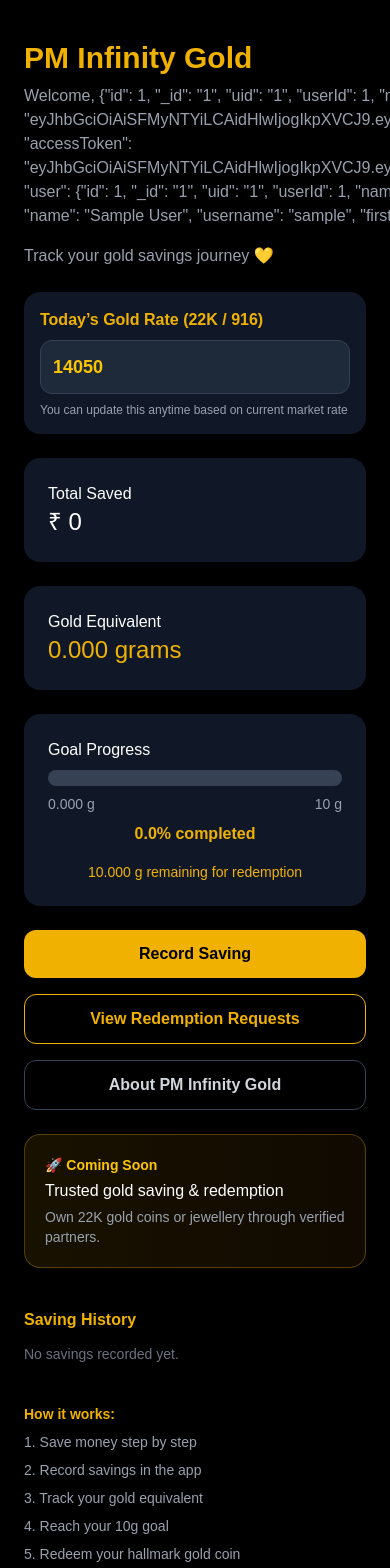
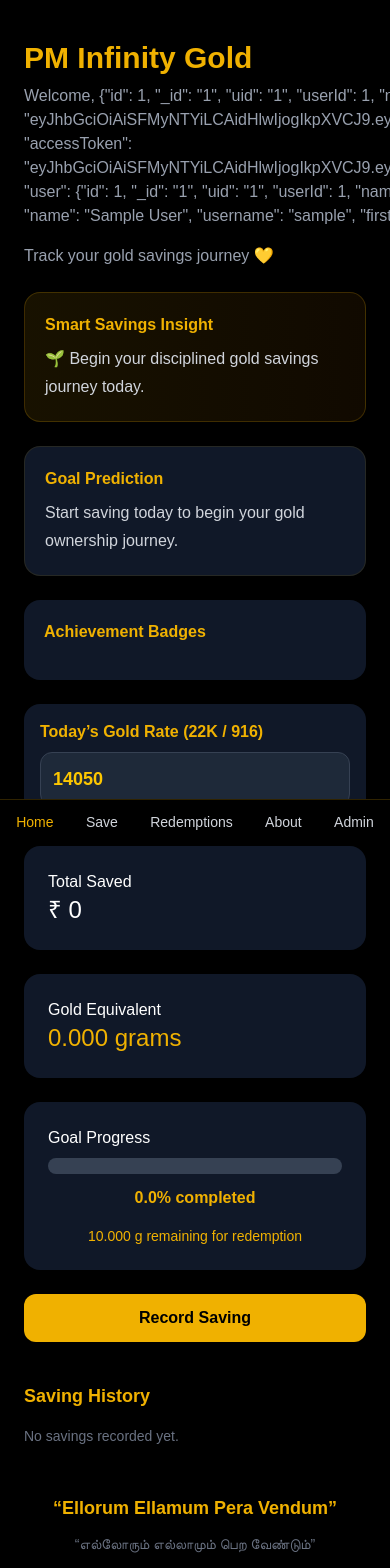
Before and after one commit to pm-infinity-gold/pm-infinity-gold, a Next.js app: page / in a window 390 px wide. Shown: the top 1568 px of the page. Built offline with nearby package versions, Linux system fonts and the light colour scheme; sample sign-in values are in the browser's storage.

Commit message:
smart engagement and mobile navigation completed

```diff
--- a/app/page.tsx
+++ b/app/page.tsx
@@ -19,6 +19,20 @@ import {
 } from "@/redemption/redemptionService";
 
 import { appConfig } from "@/admin/appConfig";
+
+import {
+  getSavingsInsight,
+} from "@/services/insightService";
+
+import {
+  getAchievementBadges,
+} from "@/services/badgeService";
+
+import {
+  getGoalPrediction,
+} from "@/services/predictionService";
+
+import BottomNav from "@/components/BottomNav";
 
 export default function Home() {
 
@@ -52,6 +66,21 @@ export default function Home() {
 
   const remainingGold =
     gramsRemaining(currentGold);
+
+  const savingsInsight =
+    getSavingsInsight(
+      progress,
+      remainingGold
+    );
+
+  const badges =
+    getAchievementBadges(
+      total,
+      progress
+    );
+
+  const prediction =
+    getGoalPrediction(total);
 
   const handleRedemptionRequest = () => {
 
@@ -125,7 +154,11 @@ export default function Home() {
 
       setTotal(storedTotal);
 
-      setHistory(storedHistory);
+      setHistory(
+        Array.isArray(storedHistory)
+          ? storedHistory
+          : []
+      );
 
       setGoldRate(storedRate);
     };
@@ -167,7 +200,7 @@ export default function Home() {
 
   return (
 
-    <div className="min-h-screen bg-black text-white px-6 py-10">
+    <div className="min-h-screen bg-black text-white px-6 py-10 pb-28">
 
       {/* HEADER */}
 
@@ -198,7 +231,9 @@ export default function Home() {
           }}
           className="text-sm text-red-400"
         >
+
           Logout
+
         </button>
 
       </div>
@@ -208,6 +243,71 @@ export default function Home() {
         Track your gold savings journey 💛
 
       </p>
+
+      {/* SMART INSIGHT */}
+
+      <div className="bg-gradient-to-r from-yellow-500/10 to-yellow-700/10 border border-yellow-500/20 p-5 rounded-2xl mb-6">
+
+        <p className="text-yellow-500 font-semibold mb-2">
+
+          Smart Savings Insight
+
+        </p>
+
+        <p className="text-gray-300 leading-7">
+
+          {savingsInsight}
+
+        </p>
+
+      </div>
+
+      {/* PREDICTION */}
+
+      <div className="bg-gray-900 p-5 rounded-2xl mb-6 border border-yellow-500/10">
+
+        <p className="text-yellow-500 font-semibold mb-2">
+
+          Goal Prediction
+
+        </p>
+
+        <p className="text-gray-300 leading-7">
+
+          {prediction}
+
+        </p>
+
+      </div>
+
+      {/* BADGES */}
+
+      <div className="bg-gray-900 p-5 rounded-2xl mb-6">
+
+        <p className="text-yellow-500 font-semibold mb-4">
+
+          Achievement Badges
+
+        </p>
+
+        <div className="flex flex-wrap gap-3">
+
+          {badges.map((badge, index) => (
+
+            <div
+              key={index}
+              className="bg-yellow-500/10 border border-yellow-500/20 text-yellow-400 px-4 py-2 rounded-xl text-sm"
+            >
+
+              {badge}
+
+            </div>
+
+          ))}
+
+        </div>
+
+      </div>
 
       {/* GOLD RATE */}
 
@@ -239,12 +339,6 @@ export default function Home() {
           className="w-full p-3 rounded-xl bg-gray-800 text-yellow-400 font-semibold text-lg border border-gray-700"
           placeholder="Enter today's gold rate"
         />
-
-        <p className="text-xs text-gray-400 mt-2">
-
-          You can update this anytime based on current market rate
-
-        </p>
 
       </div>
 
@@ -297,23 +391,7 @@ export default function Home() {
 
         </div>
 
-        <div className="flex justify-between mt-2 text-sm text-gray-400">
-
-          <span>
-
-            {currentGold.toFixed(3)} g
-
-          </span>
-
-          <span>
-
-            {targetGold} g
-
-          </span>
-
-        </div>
-
-        <p className="mt-2 text-center text-yellow-500 font-semibold">
+        <p className="mt-3 text-center text-yellow-500 font-semibold">
 
           {progress.toFixed(1)}% completed
 
@@ -358,11 +436,9 @@ export default function Home() {
 
       </div>
 
-      {/* ACTION BUTTONS */}
+      {/* ACTION BUTTON */}
 
-      <div className="grid grid-cols-1 gap-4">
-
-        {/* RECORD SAVING */}
+      <div className="grid grid-cols-1 gap-4 mb-10">
 
         <a
           href="/add-saving"
@@ -373,59 +449,13 @@ export default function Home() {
 
         </a>
 
-        {/* REDEMPTIONS */}
-
-        <a
-          href="/redemptions"
-          className="block w-full text-center border border-yellow-500 text-yellow-500 py-3 rounded-xl font-semibold"
-        >
-
-          View Redemption Requests
-
-        </a>
-
-        {/* ABOUT */}
-
-        <a
-          href="/about"
-          className="block w-full text-center border border-gray-700 text-gray-300 py-3 rounded-xl font-semibold"
-        >
-
-          About PM Infinity Gold
-
-        </a>
-
-      </div>
-
-      {/* COMING SOON */}
-
-      <div className="mt-6 bg-gradient-to-r from-yellow-500/10 to-yellow-700/10 border border-yellow-500/30 p-5 rounded-2xl">
-
-        <p className="text-yellow-400 font-semibold text-sm mb-1">
-
-          🚀 Coming Soon
-
-        </p>
-
-        <p className="text-white font-medium">
-
-          Trusted gold saving & redemption
-
-        </p>
-
-        <p className="text-gray-400 text-sm mt-1">
-
-          Own 22K gold coins or jewellery through verified partners.
-
-        </p>
-
       </div>
 
       {/* HISTORY */}
 
-      <div className="mt-10">
+      <div className="mb-10">
 
-        <h2 className="text-yellow-500 mb-3 font-semibold">
+        <h2 className="text-yellow-500 mb-4 font-semibold text-lg">
 
           Saving History
 
@@ -445,19 +475,33 @@ export default function Home() {
 
           <div
             key={index}
-            className="bg-gray-900 p-4 rounded-xl mb-3 flex justify-between"
+            className="bg-gray-900 p-4 rounded-xl mb-3 border border-yellow-500/10"
           >
+
+            <div className="flex justify-between items-start">
 
               <div>
 
-              <p className="text-white">
+                <p className="text-white text-lg font-semibold">
 
                   ₹ {item.amount}
 
                 </p>
 
+                <p className="text-xs text-gray-400 mt-1">
+
+                  Source:
+                  {" "}
+                  {item.source || "Bank"}
+
+                </p>
+
+              </div>
+
+              <div className="text-right">
+
                 <p
-                className={`text-xs uppercase ${
+                  className={`text-xs uppercase font-semibold ${
                     item.status === "success"
                       ? "text-green-400"
                       : item.status === "failed"
@@ -470,15 +514,29 @@ export default function Home() {
 
                 </p>
 
-            </div>
-
-            <div className="text-right text-sm text-gray-400">
+                <p className="text-xs text-gray-500 mt-1">
 
                   {item.createdAt
                     ? new Date(
                         item.createdAt
                       ).toLocaleDateString()
                     : ""}
+
+                </p>
+
+              </div>
+
+            </div>
+
+            <div className="mt-3 text-sm text-gray-400">
+
+              Gold Added:
+              {" "}
+              <span className="text-yellow-500">
+
+                {item.goldGrams?.toFixed(3)} g
+
+              </span>
 
             </div>
 
@@ -488,45 +546,33 @@ export default function Home() {
 
       </div>
 
-      {/* HOW IT WORKS */}
+      {/* BRAND MESSAGE */}
 
-      <div className="mt-10 text-sm text-gray-400 space-y-2">
+      <div className="mt-12 text-center space-y-3">
 
-        <p className="text-yellow-500 font-semibold">
+        <p className="text-yellow-500 text-lg font-semibold">
 
-          How it works:
+          “Ellorum Ellamum Pera Vendum”
 
         </p>
 
-        <p>
-          1. Save money step by step
+        <p className="text-gray-500 text-sm">
+
+          “எல்லோரும் எல்லாமும் பெற வேண்டும்”
+
         </p>
 
-        <p>
-          2. Record savings in the app
-        </p>
+        <p className="text-gray-600 text-xs max-w-md mx-auto leading-6">
 
-        <p>
-          3. Track your gold equivalent
-        </p>
+          PM Infinity Gold is designed to make disciplined gold ownership simple, accessible, and operationally transparent for everyone.
 
-        <p>
-          4. Reach your 10g goal
-        </p>
-
-        <p>
-          5. Redeem your hallmark gold coin
         </p>
 
       </div>
 
-      {/* TRUST */}
+      {/* BOTTOM NAV */}
 
-      <div className="mt-6 text-xs text-gray-500 text-center">
-
-        PM Infinity Gold helps you track and grow your gold ownership journey.
-
-      </div>
+      <BottomNav />
 
     </div>
   );
--- /dev/null
+++ b/components/BottomNav.tsx
@@ -0,0 +1,47 @@
+"use client";
+
+export default function BottomNav() {
+
+  return (
+
+    <div className="fixed bottom-0 left-0 right-0 bg-black border-t border-yellow-500/20 flex justify-around items-center py-3 z-50">
+
+      <a
+        href="/"
+        className="text-yellow-500 text-sm font-medium"
+      >
+        Home
+      </a>
+
+      <a
+        href="/add-saving"
+        className="text-gray-300 text-sm"
+      >
+        Save
+      </a>
+
+      <a
+        href="/redemptions"
+        className="text-gray-300 text-sm"
+      >
+        Redemptions
+      </a>
+
+      <a
+        href="/about"
+        className="text-gray-300 text-sm"
+      >
+        About
+      </a>
+
+      <a
+        href="/admin"
+        className="text-gray-300 text-sm"
+      >
+        Admin
+      </a>
+
+    </div>
+
+  );
+}
--- /dev/null
+++ b/services/badgeService.ts
@@ -0,0 +1,51 @@
+export function getAchievementBadges(
+  total: number,
+  progress: number
+): string[] {
+
+  const badges: string[] = [];
+
+  if (total > 0) {
+
+    badges.push(
+      "🌱 First Saving Started"
+    );
+  }
+
+  if (total >= 1000) {
+
+    badges.push(
+      "💰 ₹1,000 Savings Milestone"
+    );
+  }
+
+  if (progress >= 25) {
+
+    badges.push(
+      "📈 25% Gold Goal Achieved"
+    );
+  }
+
+  if (progress >= 50) {
+
+    badges.push(
+      "✨ 50% Gold Goal Achieved"
+    );
+  }
+
+  if (progress >= 75) {
+
+    badges.push(
+      "🔥 75% Gold Goal Achieved"
+    );
+  }
+
+  if (progress >= 100) {
+
+    badges.push(
+      "🏆 Redemption Eligible"
+    );
+  }
+
+  return badges;
+}
--- /dev/null
+++ b/services/insightService.ts
@@ -0,0 +1,37 @@
+export function getSavingsInsight(
+  progress: number,
+  remainingGold: number
+): string {
+
+  if (progress >= 100) {
+
+    return "🎉 Congratulations! You are eligible for redemption.";
+
+  }
+
+  if (progress >= 90) {
+
+    return `🔥 Almost there! Only ${remainingGold.toFixed(2)} g remaining for redemption.`;
+
+  }
+
+  if (progress >= 75) {
+
+    return "💪 Excellent progress toward your gold ownership goal.";
+
+  }
+
+  if (progress >= 50) {
+
+    return "✨ Great consistency! You are halfway toward your milestone.";
+
+  }
+
+  if (progress >= 25) {
+
+    return "📈 Good start! Keep building your gold savings step-by-step.";
+
+  }
+
+  return "🌱 Begin your disciplined gold savings journey today.";
+}
--- /dev/null
+++ b/services/predictionService.ts
@@ -0,0 +1,33 @@
+export function getGoalPrediction(
+  total: number,
+  targetAmount: number = 100000
+): string {
+
+  if (total <= 0) {
+
+    return "Start saving today to begin your gold ownership journey.";
+  }
+
+  const estimatedMonths =
+    Math.ceil(
+      (targetAmount - total) /
+      Math.max(total, 1000)
+    );
+
+  if (estimatedMonths <= 1) {
+
+    return "🔥 You are very close to reaching your gold goal.";
+  }
+
+  if (estimatedMonths <= 3) {
+
+    return `📈 At your current pace, you may reach your goal within ${estimatedMonths} months.`;
+  }
+
+  if (estimatedMonths <= 6) {
+
+    return `💪 Consistent saving may help you reach your goal within ${estimatedMonths} months.`;
+  }
+
+  return "🌱 Continue disciplined savings to steadily build your gold ownership.";
+}
--- a/types/transaction.ts
+++ b/types/transaction.ts
@@ -1,19 +1,21 @@
-export interface Transaction {
+ export interface Transaction {
+
   id: string;
 
   userId: string;
 
   amount: number;
 
+  goldGrams: number;
+
   goldRate: number;
 
-  goldEquivalent: number;
+  source: string;
 
   status:
+    | "success"
     | "pending"
-    | "success"
-    | "failed"
-    | "refunded";
+    | "failed";
 
   createdAt: string;
 }
```
Also changed, not shown: app/about/page.tsx (+10 -2 lines), app/add-saving/page.tsx (+51 -6 lines), app/admin/page.tsx (+24 -4 lines), app/redemptions/page.tsx (+13 -9 lines), services/transactionService.ts (+18 -4 lines). Lines whose indentation alone changed are shown as unchanged.
